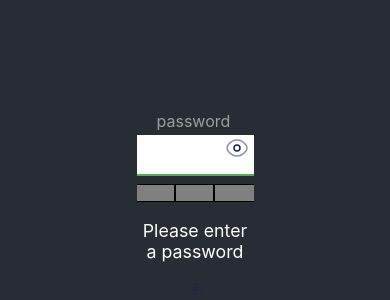
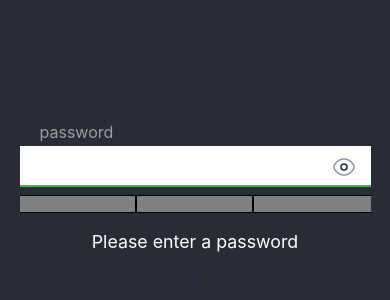
Before and after one commit to illiakornyk/password_strength, a React (Create React App) app: page / in a window 390 px wide. Shown: the part 208-508 px from the top of the page. Built offline with nearby package versions, Linux system fonts and the light colour scheme.

Commit message:
feat: add styles for responsive

```diff
--- a/src/App.module.scss
+++ b/src/App.module.scss
@@ -15,4 +15,33 @@
 
 .container {
   width: 30%;
+
+  // Styles for screens smaller than 600px
+  @media (max-width: 1024px) {
+    width: 50%;
+  }
+
+  @media (max-width: 768px) {
+    width: 70%;
+  }
+
+  @media (max-width: 600px) {
+    width: 80%;
+  }
+
+  @media (max-width: 600px) {
+    width: 90%;
+  }
+
+  // Styles for screens between 600px and 900px
+  //   @media (min-width: 600px) and (max-width: 900px) {
+  //     font-size: 18px;
+  //     padding: 30px;
+  //   }
+
+  //   // Styles for screens larger than 900px
+  //   @media (min-width: 900px) {
+  //     font-size: 20px;
+  //     padding: 40px;
+  //   }
 }
--- a/src/components/inputs/passwordInput/styles.module.scss
+++ b/src/components/inputs/passwordInput/styles.module.scss
@@ -7,4 +7,16 @@
   position: absolute;
   top: 15%;
   right: 4%;
+
+  @media (max-width: 768px) {
+    top: 20%;
+  }
+
+  @media (max-width: 600px) {
+    top: 25%;
+  }
+
+  @media (max-width: 425px) {
+    top: 30%;
+  }
 }
```
